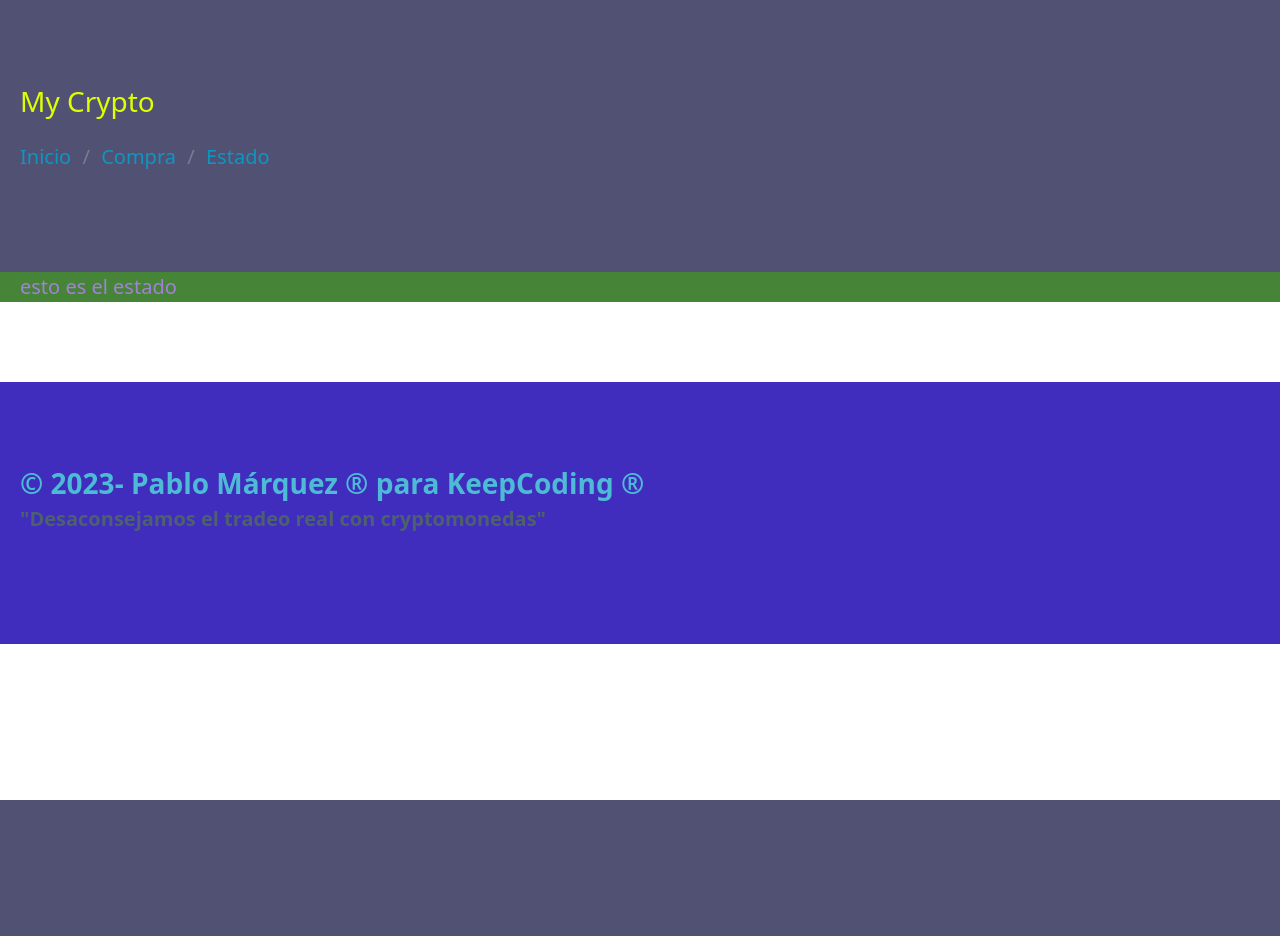
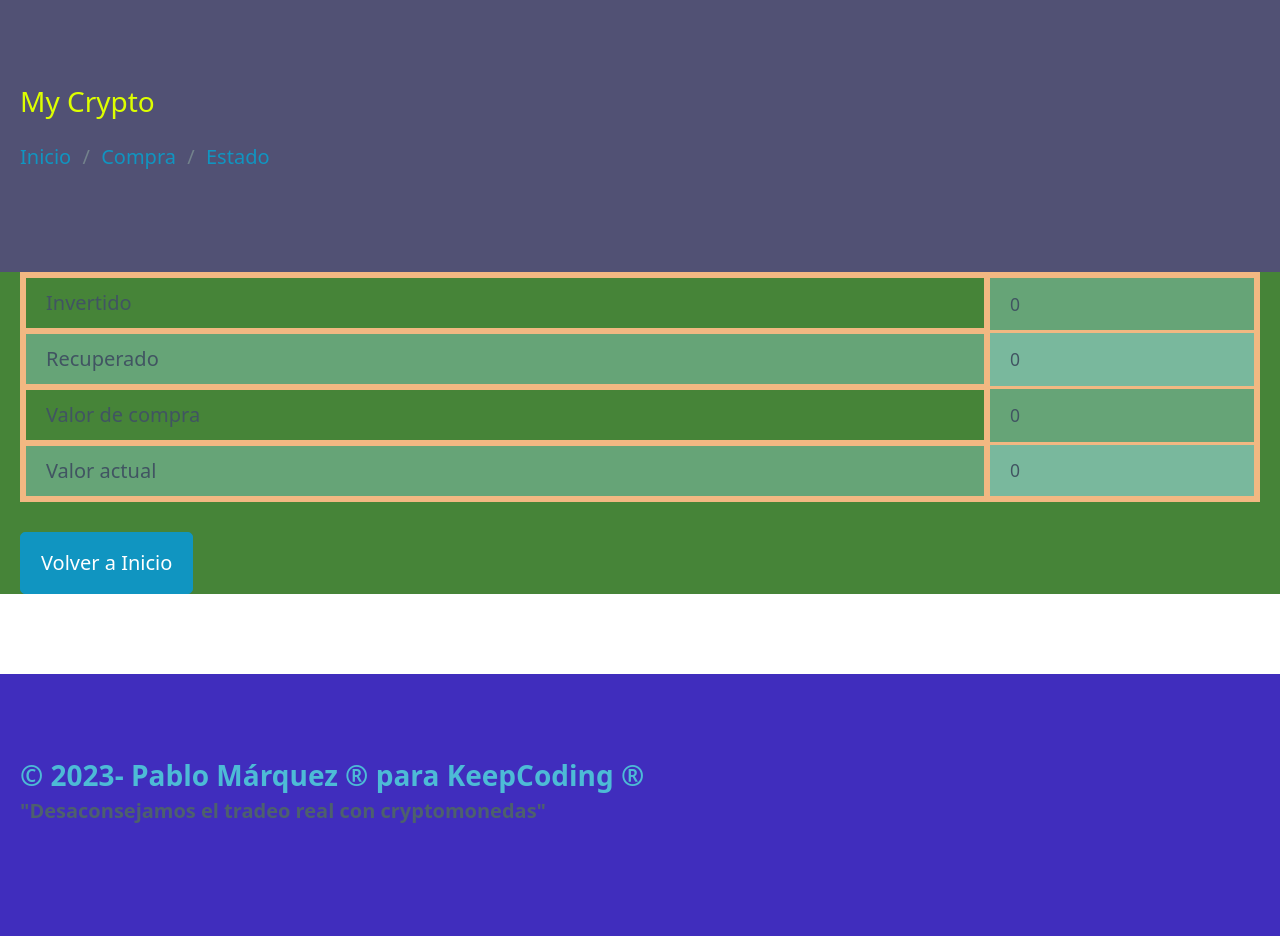
Before and after one commit to Pablomarke/myCrypto, a Flask app: page /status in a window 1280 px wide. Before the commit the page ends 800 px from the top, so only its background shows below. Run offline with Flask 3, Linux system fonts and the light colour scheme; parts of the project's set-up code (start-up, migrations or seed data) failed here and were passed over.

Commit message:
Creado previo de pagina  estado

```diff
--- a/Desktop/my_Crypto/my_Crypto/templates/estado.html
+++ b/Desktop/my_Crypto/my_Crypto/templates/estado.html
@@ -1,5 +1,33 @@
 {% extends 'base.html' %}
 
 {% block section %}
-esto es el estado
+<table>
+
+
+    <tbody>
+      <tr>
+        <th scope="row">Invertido</th>
+        <td>0</td>
+
+      </tr>
+      <tr>
+        <th scope="row">Recuperado</th>
+        <td>0</td>
+
+      </tr>
+      <tr>
+        <th scope="row">Valor de compra</th>
+        <td>0</td>
+
+      </tr>
+      <tr>
+        <th scope="row">Valor actual</th>
+        <td>0</td>
+
+      </tr>
+    </tbody>
+
+  </table>
+
+ <a href="/" role="button">Volver a Inicio</a>
 {% endblock %}
```
